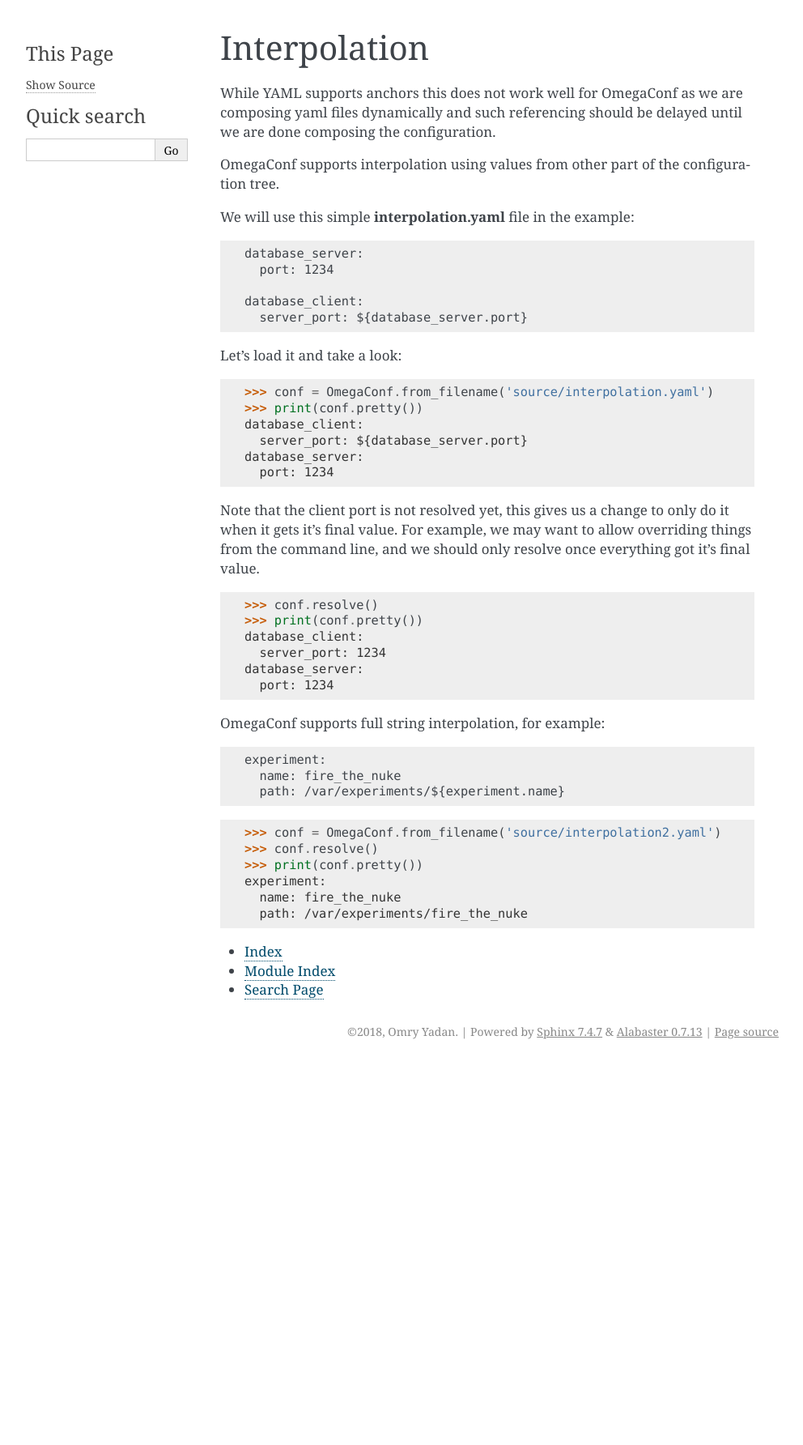
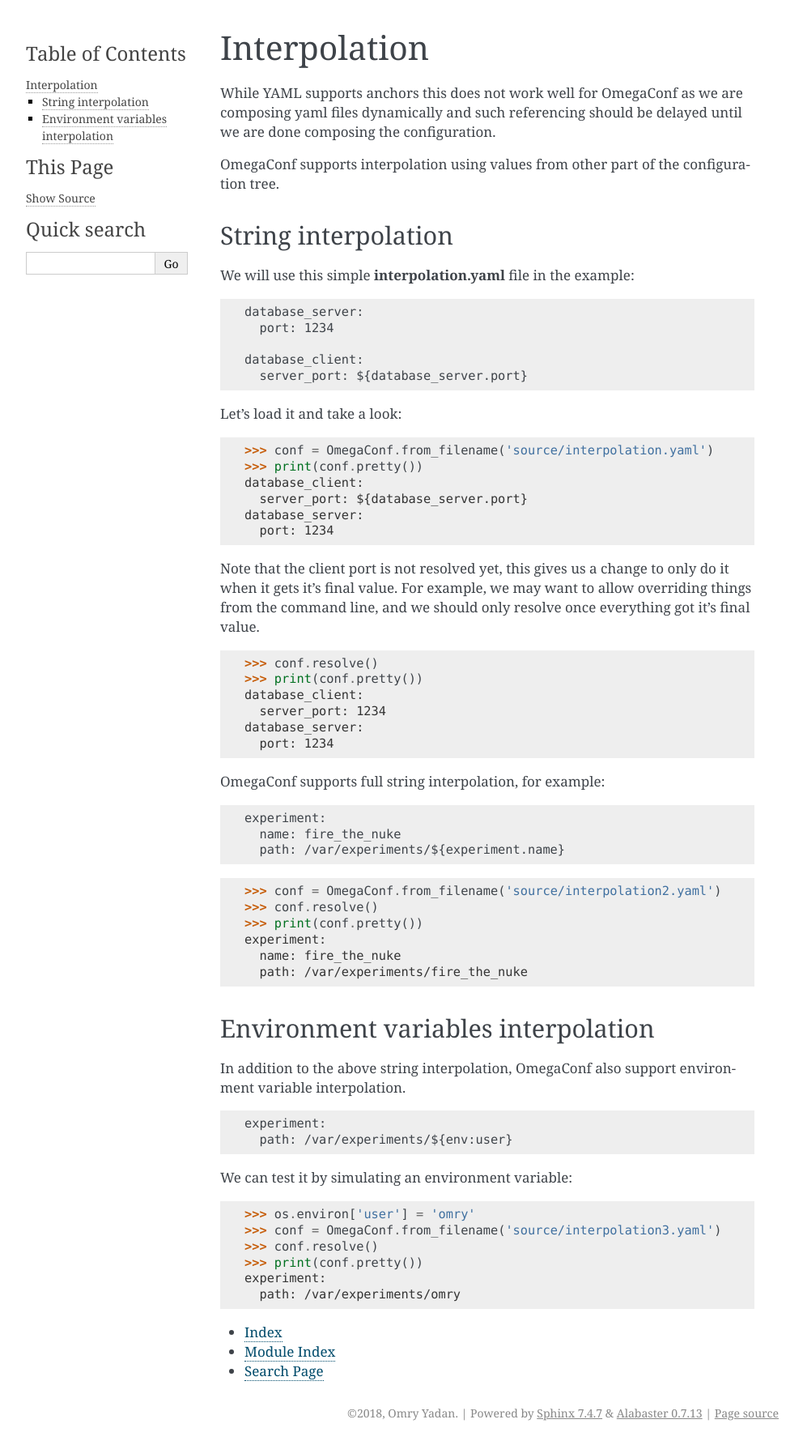
Before and after one commit to omry/omegaconf, a Sphinx documentation site: the page built from docs/source/interpolation.rst, in a window 1280 px wide. Shown: the whole page at 81% size, without its empty margins (148-1140 px from the left). Built offline with Sphinx 7.4.7, drawn with Linux system fonts in a browser that asks for light colours; before the commit the page ends 1313 px from its top, so only the background shows below that.

Commit message:
enviroinment varialbe interpolation docs

```diff
--- a/docs/source/interpolation.rst
+++ b/docs/source/interpolation.rst
@@ -1,5 +1,6 @@
 .. testsetup:: *
 
+    import os
     from omegaconf import OmegaConf
 
 Interpolation
@@ -10,6 +11,9 @@
 composing the configuration.
 
 OmegaConf supports interpolation using values from other part of the configuration tree.
+
+String interpolation
+^^^^^^^^^^^^^^^^^^^^
 
 
 We will use this simple **interpolation.yaml** file in the example:
@@ -59,6 +63,29 @@
       path: /var/experiments/fire_the_nuke
     <BLANKLINE>
 
+
+Environment variables interpolation
+^^^^^^^^^^^^^^^^^^^^^^^^^^^^^^^^^^^
+
+In addition to the above string interpolation, OmegaConf also support environment variable interpolation.
+
+
+.. include:: interpolation3.yaml
+   :code: yaml
+
+We can test it by simulating an environment variable:
+
+.. doctest::
+
+    >>> os.environ['user'] = 'omry'
+    >>> conf = OmegaConf.from_filename('source/interpolation3.yaml')
+    >>> conf.resolve()
+    >>> print(conf.pretty())
+    experiment:
+      path: /var/experiments/omry
+    <BLANKLINE>
+
+
 * :ref:`genindex`
 * :ref:`modindex`
 * :ref:`search`
--- /dev/null
+++ b/docs/source/interpolation3.yaml
@@ -0,0 +1,2 @@
+experiment:
+  path: /var/experiments/${env:user}
```
